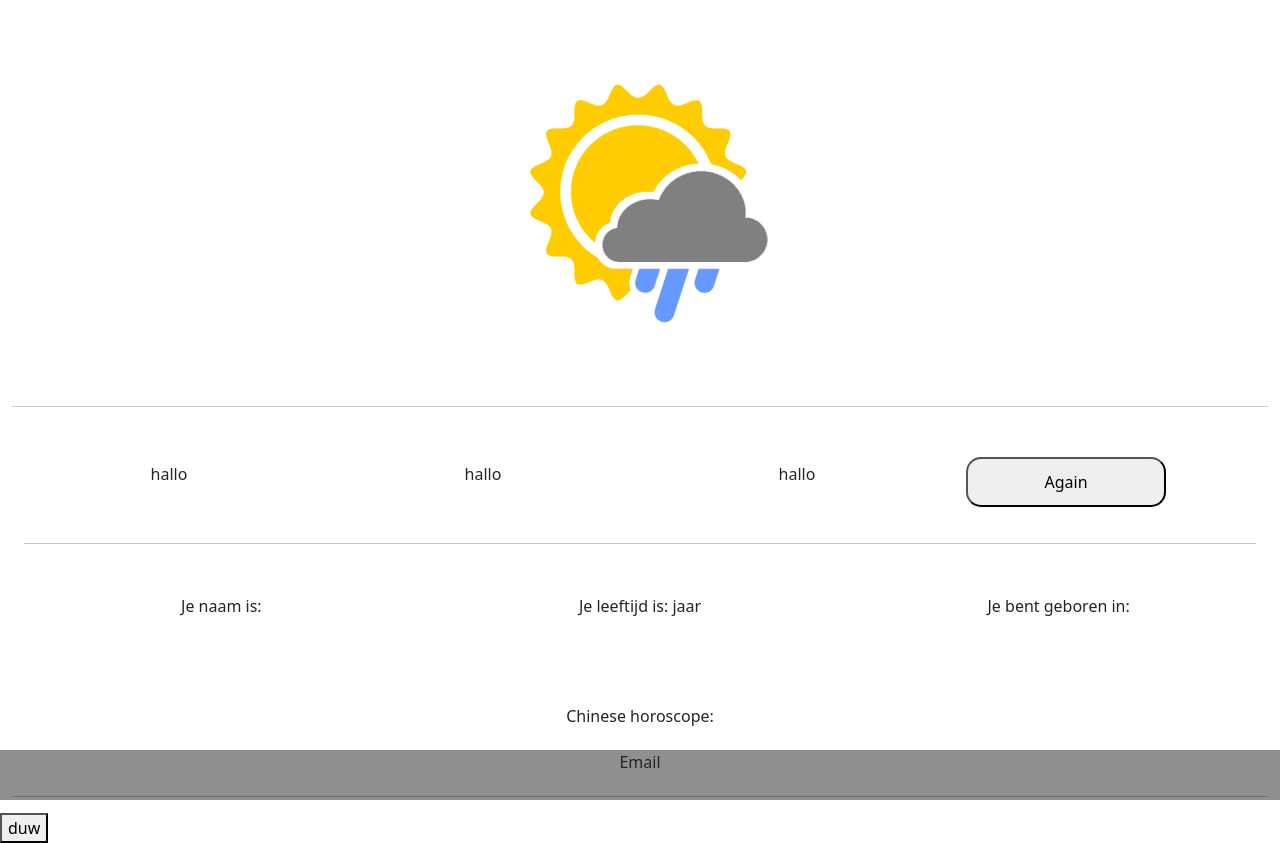
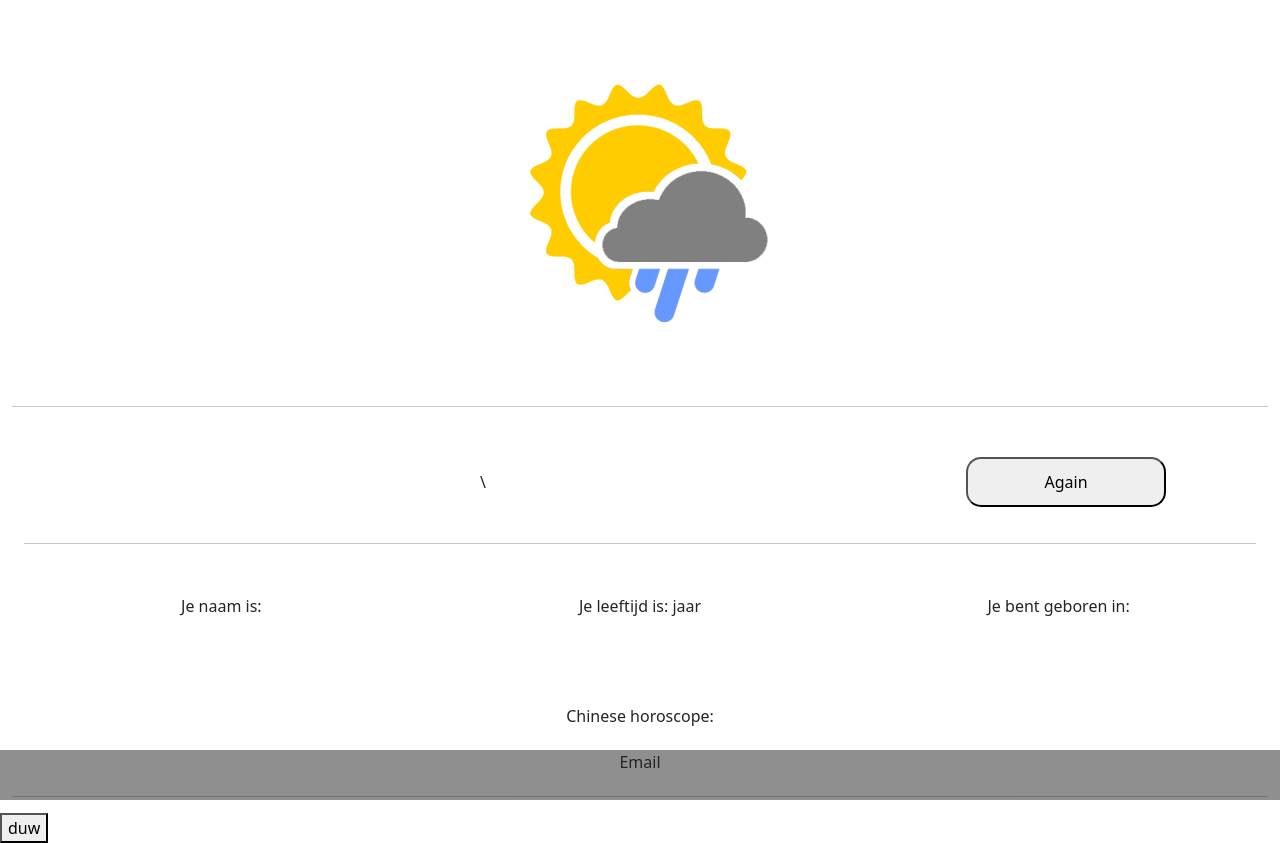
Before and after one commit to NielBeynaertss/Groepswerk-1, a plain HTML site: page resultNiel.html in a window 1280 px wide. Drawn offline with nearby package versions, Linux system fonts and the light colour scheme.

Commit message:
divs added

```diff
--- a/resultNiel.html
+++ b/resultNiel.html
@@ -24,13 +24,19 @@
     <div class="container-fluid">
         <div class="row text-center align-items-center">
             <div class="col">
-                <p>hallo</p>
+                <div id="weatherGif">
+
+                </div>
             </div>
             <div class="col">
-                <p>hallo</p>
-            </div>
+                <div id="weather">
+
+                </div>
+\            </div>
             <div class="col">
-                <p>hallo</p>
+                <div class="weatherInfo">
+
+                </div>
             </div>
             <div class="col">
                 <div class="d-flex justify-content-right">
```
